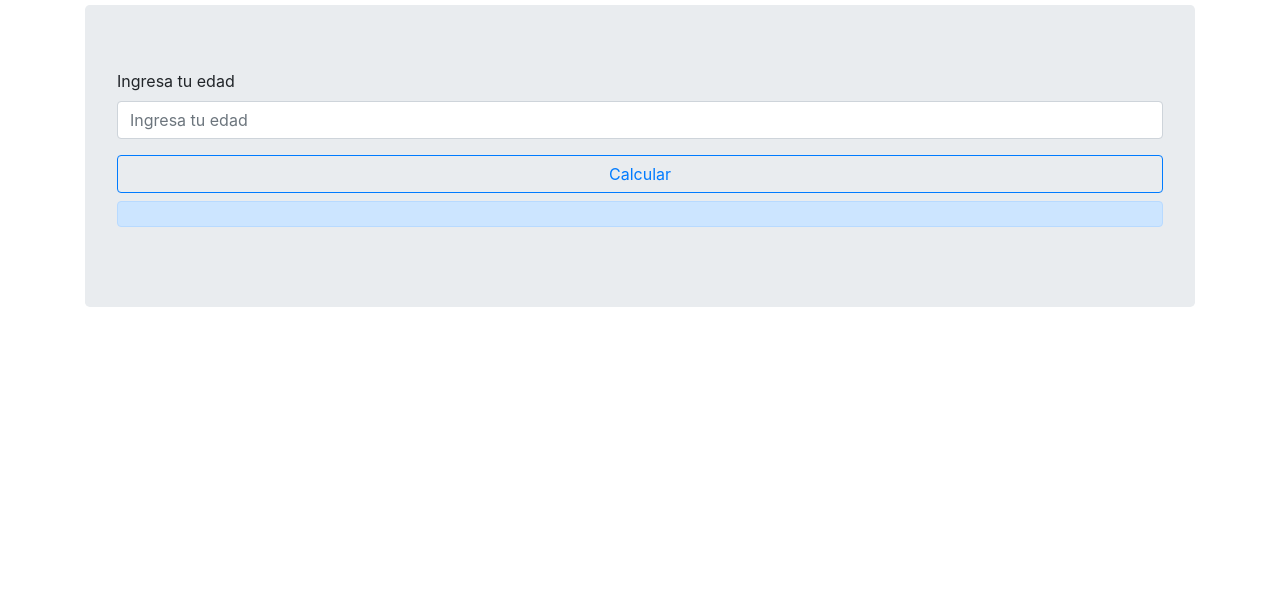
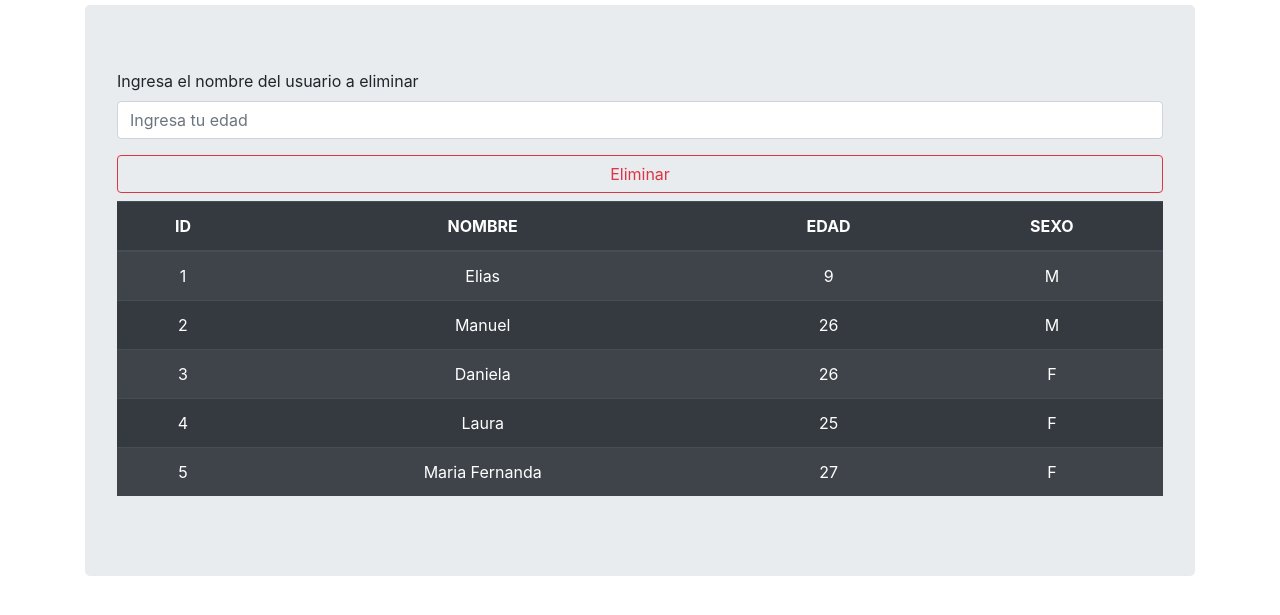
Before and after one commit to SandovalJr/TypeScript_Codellege, a website built with webpack: page WebPack/index.html in a window 1280 px wide. Shown: the part 51-666 px from the top of the page. Built offline with nearby package versions, Linux system fonts and the light colour scheme.

Commit message:
se imprimio tabla

```diff
--- a/WebPack/index.html
+++ b/WebPack/index.html
@@ -15,23 +15,39 @@
     <div class="container">
       <div class="jumbotron">
         <div class="form-group" id="PE1">
-          <label for="">Ingresa tu edad</label>
+          <label for="">Ingresa el nombre del usuario a eliminar</label>
           <input
             type="number"
             placeholder="Ingresa tu edad"
             class="form-control"
-            id="edadUsuario"
+            id="NombreUsuario"
           />
         </div>
 
         <div class="row">
           <div class="col-12">
-            <button class="btn btn-outline-primary btn-block" id="btnIniciar">Calcular</button>
+            <button class="btn btn-outline-danger btn-block" id="btnEjecutar">Eliminar</button>
           </div>
 
           <div class="col-12 mt-2">
-            <div class="alert alert-primary text-center" role="alert" id="resultado">
-            </div>
+<table class="table table-striped table-dark">
+  <thead class="text-center">
+    <tr>
+      <th>ID</th>
+      <th>NOMBRE</th>
+      <th>EDAD</th>
+      <th>SEXO</th>
+    </tr>
+  </thead>
+  <tbody id="tbody" class="text-center">
+
+
+  </tbody>
+</table>
+
+
+
+          </div>
           </div>
         </div>
       </div>
--- a/WebPack/src/ProgramacionAsincrona/callback.ts
+++ b/WebPack/src/ProgramacionAsincrona/callback.ts
@@ -79,9 +79,31 @@ let Personas: Array<Persona> = [
     sexo: "F",
   },
   {
-    id: 2,
+    id: 5,
     nombre: "Maria Fernanda ",
     edad: 27,
     sexo: "F",
   },
 ];
+
+const button = document.querySelector("#btnEjecutar");
+button?.addEventListener("click", EliminarUsuarios);
+
+function EliminarUsuarios() {}
+
+function MostrarUsuarios() {
+  const tbody = document.querySelector("#tbody");
+  Personas.forEach((Persona) => {
+    const tr = document.createElement("tr");
+    tr.innerHTML = `
+    <td>${Persona.id}</td>
+    <td> ${Persona.nombre}</td>
+    <td>  ${Persona.edad}</td>
+    <td>    ${Persona.sexo}</td>
+    `;
+
+    tbody?.appendChild(tr);
+  });
+}
+
+MostrarUsuarios();
```
